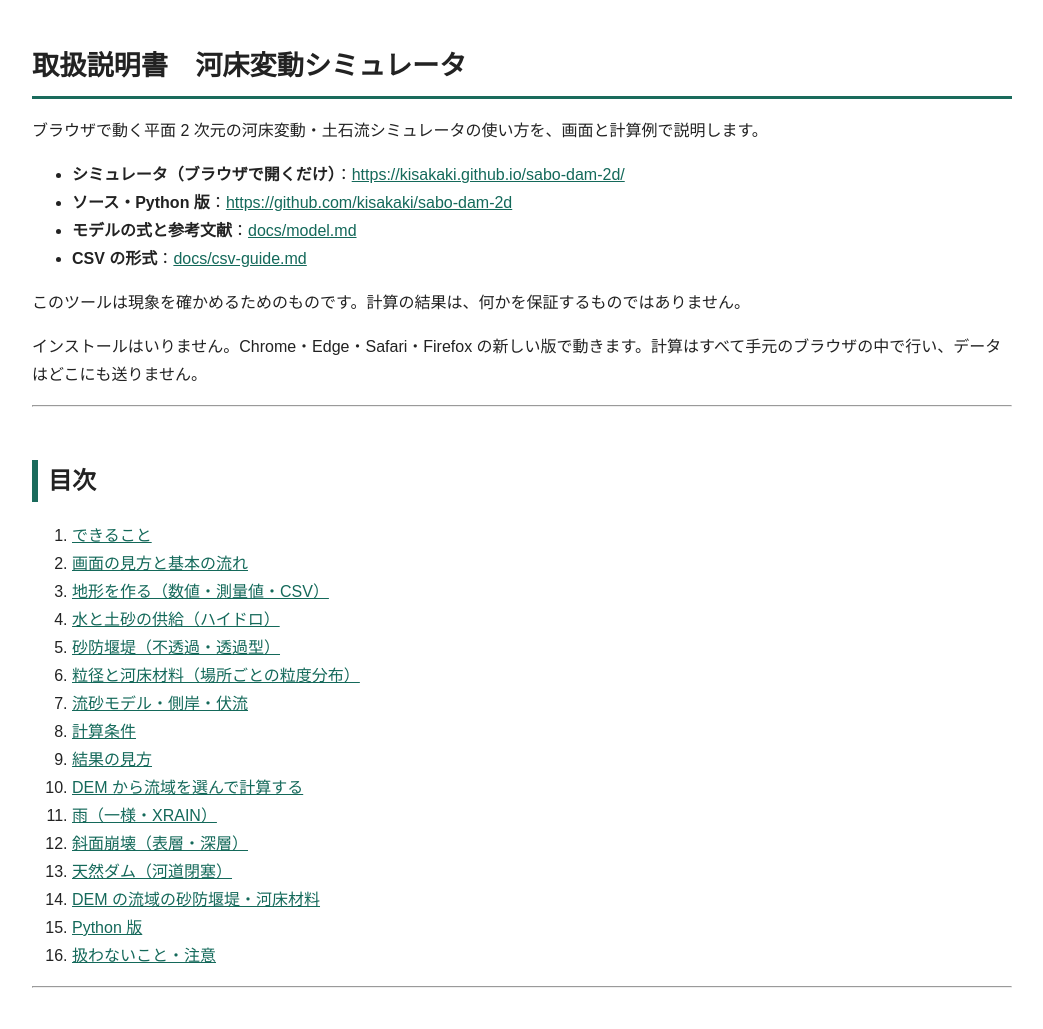
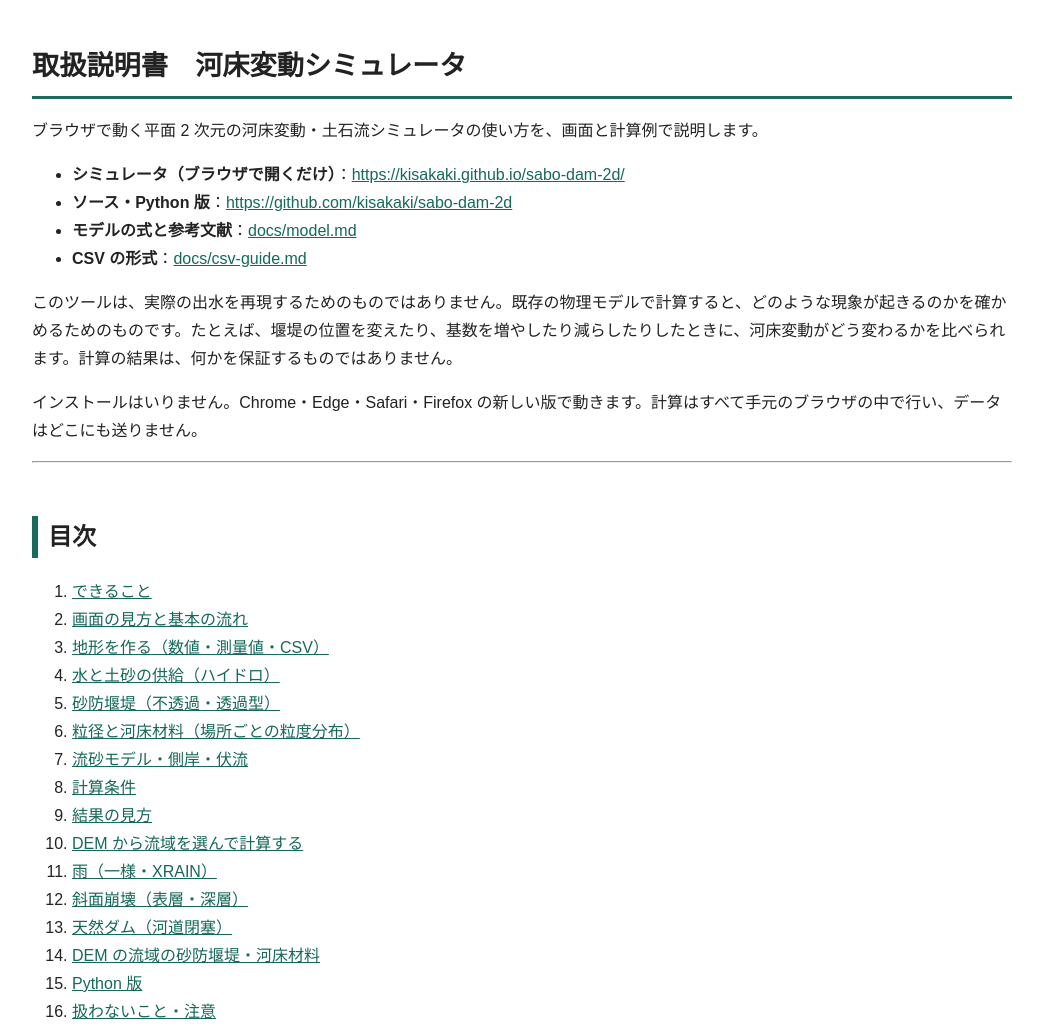
Before and after one commit to kisakaki/sabo-dam-2d, a website: page docs/manual/index.html in a window 1280 px wide. Shown: the top 1029 px of the page, without its empty margins (118-1161 px from the left). Drawn offline with Linux system fonts and the light colour scheme.

Commit message:
ツールの目的を追記：再現ではなく、既存の物理モデルで堰堤の位置や基数を変えたときの違いを確かめる
Co-Authored-By: Claude Opus 5.5 <noreply@anthropic.com>
Claude-Session: https://claude.ai/code/session_01YP4ezVQXLHHuyP29BeHRg1

```diff
--- a/docs/manual/index.html
+++ b/docs/manual/index.html
@@ -40,7 +40,7 @@ href="https://github.com/kisakaki/sabo-dam-2d/blob/main/docs/model.md">docs/mode
 <li><strong>CSV の形式</strong>：<a
 href="https://github.com/kisakaki/sabo-dam-2d/blob/main/docs/csv-guide.md">docs/csv-guide.md</a></li>
 </ul>
-<p>このツールは現象を確かめるためのものです。計算の結果は、何かを保証するものではありません。</p>
+<p>このツールは、実際の出水を再現するためのものではありません。既存の物理モデルで計算すると、どのような現象が起きるのかを確かめるためのものです。たとえば、堰堤の位置を変えたり、基数を増やしたり減らしたりしたときに、河床変動がどう変わるかを比べられます。計算の結果は、何かを保証するものではありません。</p>
 <p>インストールはいりません。Chrome・Edge・Safari・Firefox
 の新しい版で動きます。計算はすべて手元のブラウザの中で行い、データはどこにも送りません。</p>
 <hr />
```
Also changed, not shown: README.md, docs/manual/README.md.
